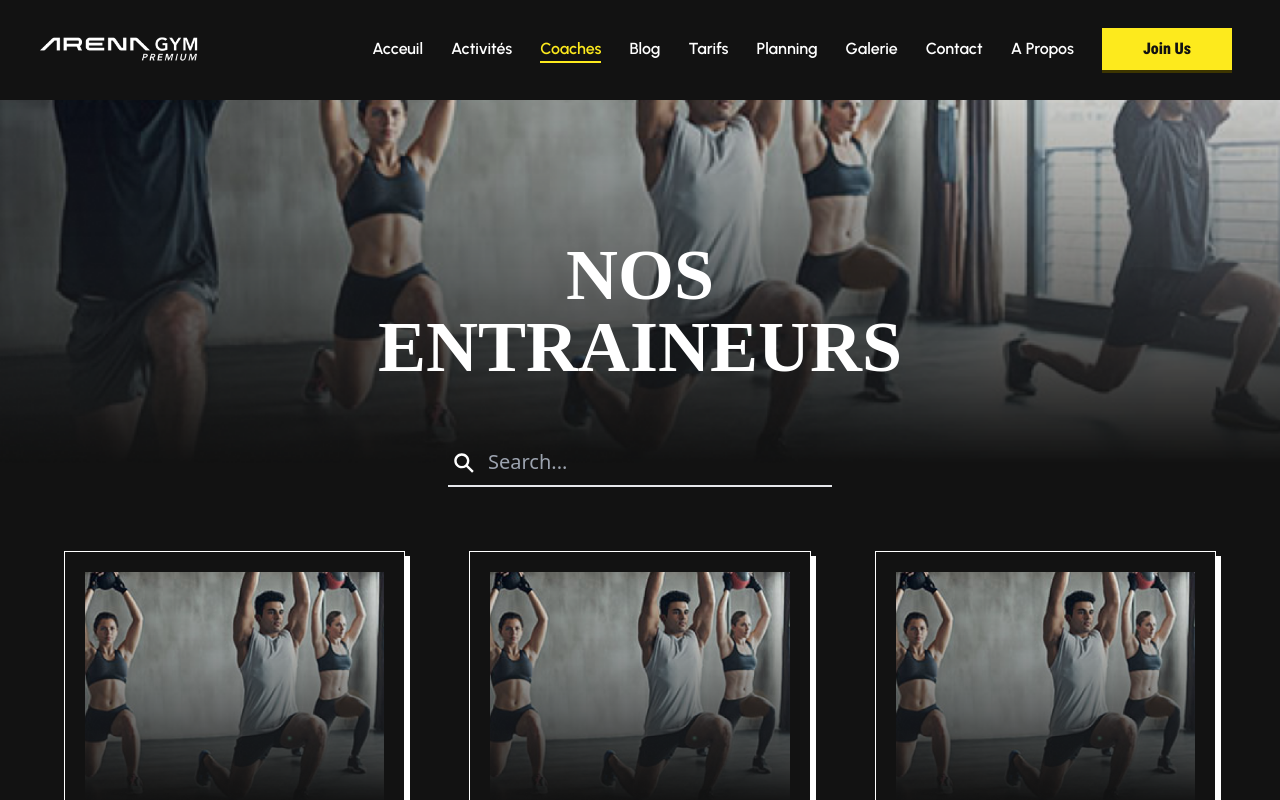
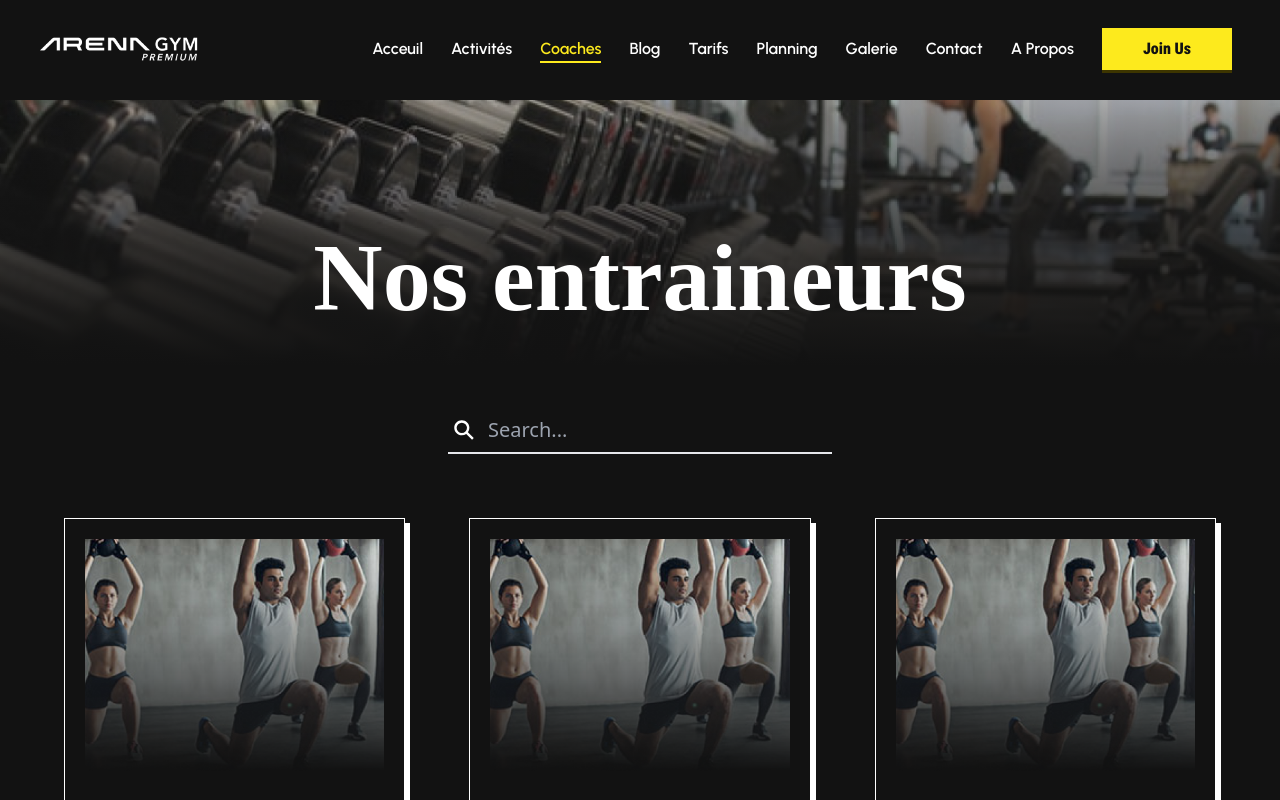
Before and after one commit to medazizktata/Arena-gym-website, a React (Vite) app in the folder Arena-gym-website/: page /coaches in a window 1280 px wide. Shown: the top 800 px of the page. Built offline with nearby package versions, Linux system fonts and the light colour scheme.

Commit message:
Added page introduction comp

```diff
--- a/Arena-gym-website/src/pages/Coaches/PageEntraineurs.jsx
+++ b/Arena-gym-website/src/pages/Coaches/PageEntraineurs.jsx
@@ -2,14 +2,21 @@ import React from "react";
 import HeadEntraineurs from "../../components/HeadEntraineurs";
 import ContentEntraineurs from "../../components/ContentEntraineurs";
 import SearchBox from "../../components/SearchBox";
+import PageIntroduction from "../../components/PageIntroduction";
 
 export function PageEntraineurs() {
   return (
     <>
-      <HeadEntraineurs />
+      <PageIntroduction
+        imgSrc={"src/assets/Images/Tarifs/Secret-8 1.png"}
+        title="Nos entraineurs"
+        titleProps="mb-10 max-sm:text-6xl max-md:text-7xl text-8xl text-white text-center"
+        subTitleProps="max-sm:text-4xl max-md:text-6xl md:text-6xl text-white text-center"
+      />
       <div className="flex justify-center items-center -mt-10 mb-10">
         <SearchBox width={600} />
       </div>
+
       <ContentEntraineurs />
     </>
   );
```
